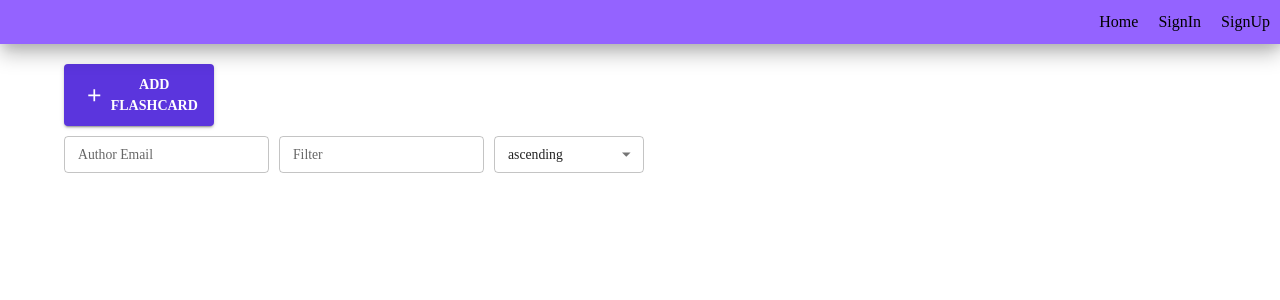
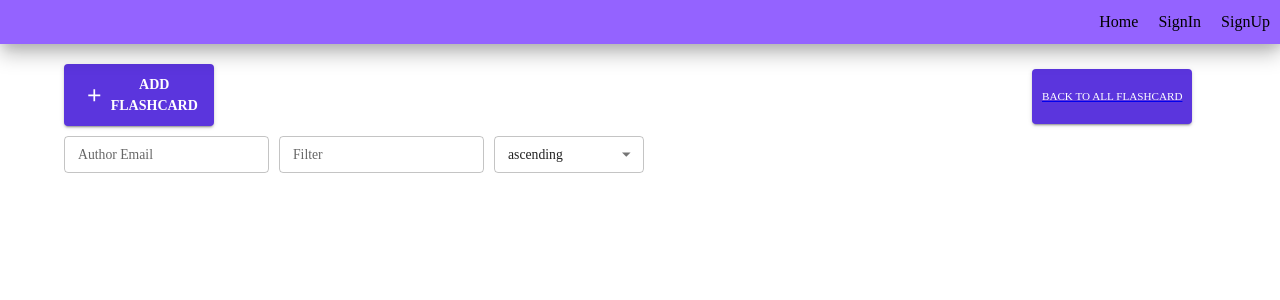
Before and after one commit to gihozoinnocente/FLASHCARD-FE, a React (Create React App) app: page /flashcard in a window 1280 px wide. Shown: the top 300 px of the page. Built offline with nearby package versions, Linux system fonts and the light colour scheme.

Commit message:
resolved deployement bug

```diff
--- a/src/views/ListFlashCard.tsx
+++ b/src/views/ListFlashCard.tsx
@@ -25,6 +25,7 @@ import { useEffect, useState } from "react";
 import { useDispatch, useSelector } from "react-redux";
 import { toast } from "react-toastify";
 import { Dispatch } from "redux";
+import CardActions from '@mui/material/CardActions';
 import NavBar from "../components/NavBar";
 import {
   cardErrorAction,
@@ -426,14 +427,23 @@ function ListFlashCard() {
                   <>
                     <AddIcon sx={{ margin: "0px 5px" }} />
                     <Typography>Create</Typography>
-					<Link to="/allflashcard">
-                </Link>
                   </>
                 )}
               </Button>
             </Stack>
+
           </Box>
         </Modal>
+		<Link to='/allflashcard'>
+            <CardActions>
+              {' '}
+              <Button size='small' variant='contained' sx={{height:55,marginLeft:120,marginTop:-21}}>
+                {/* <CreateIcon /> */}
+                Back to all Flashcard
+              </Button>
+            </CardActions>
+          </Link>
+
         <Modal
           open={openUpdateModal}
           onClose={() => {
```
